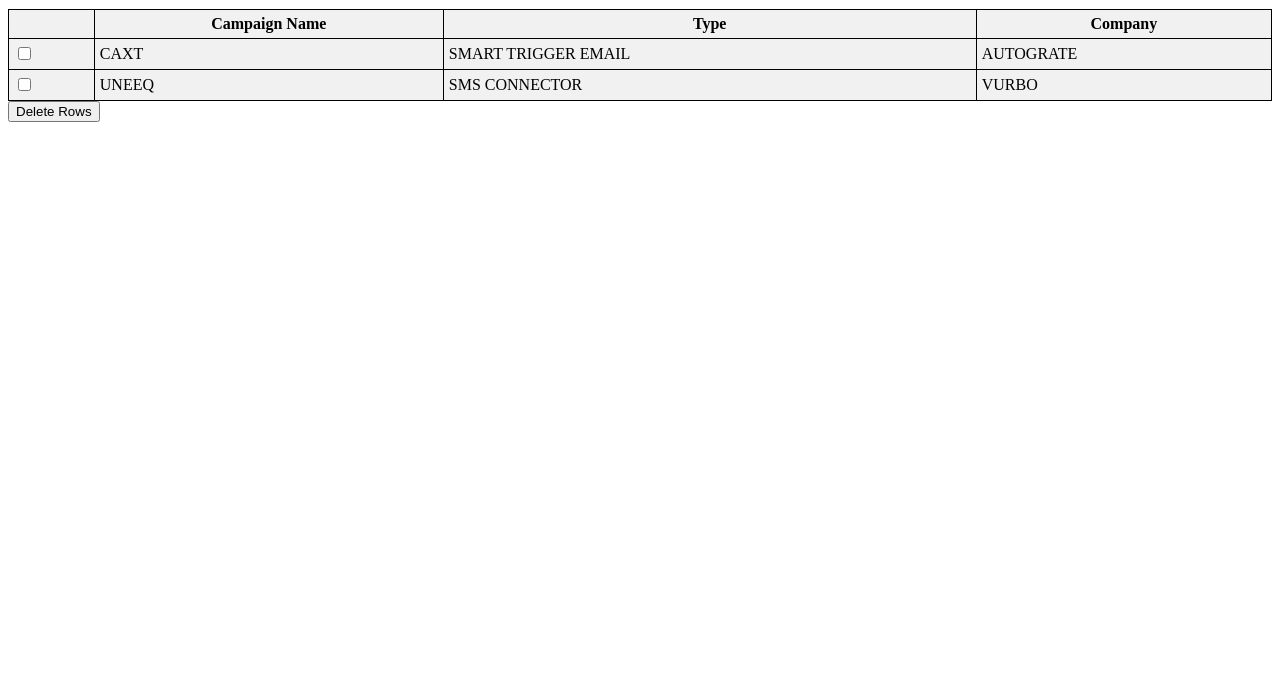
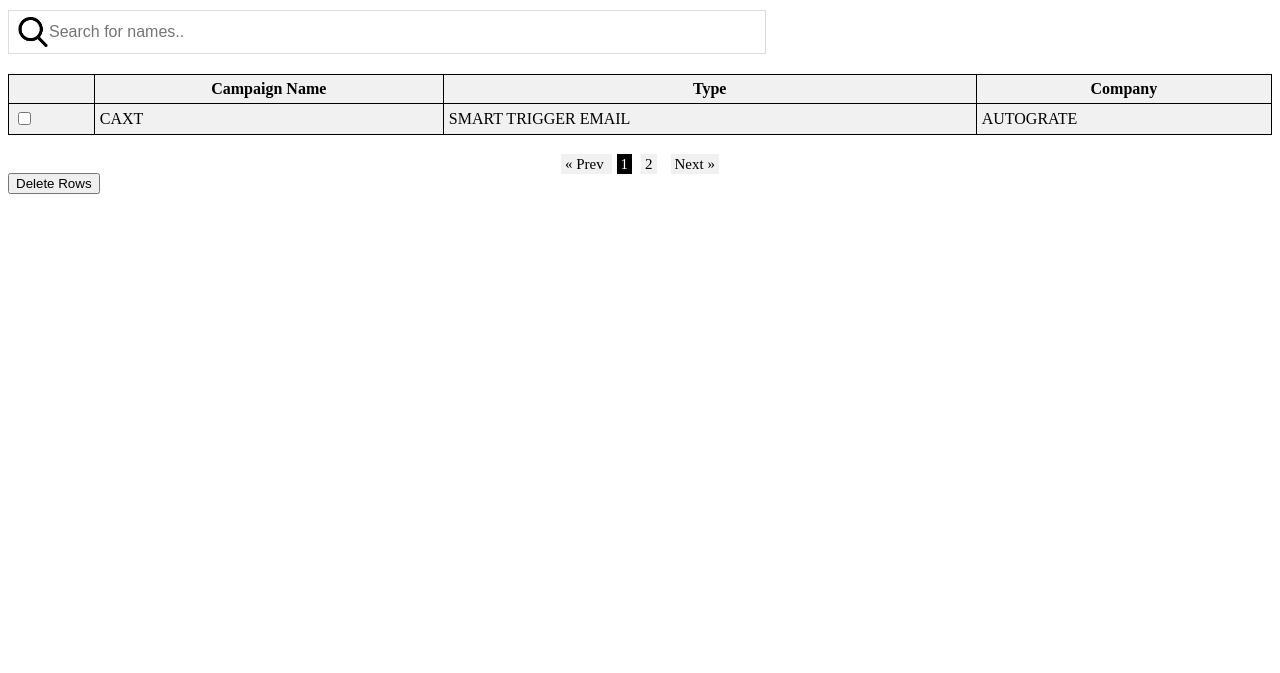
Before and after one commit to lohi212/Campaign_listing, a plain HTML site: page body.html in a window 1280 px wide. Shown: the part 127-800 px from the top of the page. Drawn offline with Linux system fonts and the light colour scheme.

Commit message:
pagination implementation

```diff
--- a/body.html
+++ b/body.html
@@ -1,32 +1,11 @@
 <!DOCTYPE html>
 <html>
-<head>
-<style>
-h1 {
-text-align: center;
-}
-#myInput {
-  background-image: url('img.png');
-  background-size: 30px 30px;
-  background-position: 9px 6px;
-  background-repeat: no-repeat;
-  width: 60%;
-  font-size: 16px;
-  padding: 12px 20px 12px 40px;
-  border: 1px solid #ddd;
-  margin-bottom: 12px;
-}
+<head lang="en">
+  <meta charset="UTF-8">
+  <meta name="viewport" content="width=device-width, initial-scale=1" />
+   <link rel="stylesheet" href="styles.css" />
+</head>
 
-table, th, td {
-  border: 1px solid black;
-  border-collapse: collapse;
-  background-color: #f1f1f1;
-  padding: 5px;
-
-}
-
-</style>
-</head>
 <body>
 
 <h1>Campaign listing page</h1>
@@ -55,8 +34,90 @@ table, th, td {
 	<td>VURBO</td>
   </tr>
 </table>
+<div id="pageNavPosition" style="padding-top: 20px" align="center">
+</div>
+<input type=button value="Delete Rows" onclick="deleteRows()">
+<script type="text/javascript">
 
-<script type="text/javascript">
+var pager = new Pager('dataTbl', 1);
+pager.init();
+pager.showPageNav('pager', 'pageNavPosition');
+pager.showPage(1);
+
+
+ function Pager(tableName, itemsPerPage) {
+	this.tableName = tableName;
+	this.itemsPerPage = itemsPerPage;
+	this.currentPage = 1;
+	this.pages = 0;
+	this.inited = false;
+	this.showRecords = function(from, to) {
+
+	var rows = document.getElementById(tableName).rows;
+	for (var i = 1; i < rows.length; i++) {
+		if (i < from || i > to)
+			rows[i].style.display = 'none';
+		else
+			rows[i].style.display = '';
+	}
+	}
+
+	this.showPage = function(pageNumber) {
+	if (! this.inited) {
+	alert("not inited");
+	return;
+	}
+
+	var oldPageAnchor = document.getElementById('pg'+this.currentPage);
+	oldPageAnchor.className = 'pg-normal';
+	this.currentPage = pageNumber;
+	var newPageAnchor = document.getElementById('pg'+this.currentPage);
+	newPageAnchor.className = 'pg-selected';
+	var from = (pageNumber - 1) * itemsPerPage + 1;
+	var to = from + itemsPerPage - 1;
+	this.showRecords(from, to);
+	}
+
+	this.prev = function() {
+	if (this.currentPage > 1)
+	this.showPage(this.currentPage - 1);
+	}
+
+	this.next = function() {
+	if (this.currentPage < this.pages) {
+	this.showPage(this.currentPage + 1);
+	}
+
+	}
+
+	this.init = function() {
+	var rows = document.getElementById(tableName).rows;
+	var records = (rows.length - 1);
+	this.pages = Math.ceil(records / itemsPerPage);
+	this.inited = true;
+	}
+
+	this.showPageNav = function(pagerName, positionId) {
+	if (! this.inited) {
+	alert("not inited");
+	return;
+
+	}
+
+	var element = document.getElementById(positionId);
+	var pagerHtml = '<span onclick="' + pagerName + '.prev();" class="pg-normal style="margin:5px;"> « Prev </span> ';
+
+for (var page = 1; page <= this.pages; page++)
+
+pagerHtml += '<span id="pg' + page + '" class="pg-normal" onclick="' + pagerName + '.showPage(' + page + ');">' + page + '</span> ';
+
+pagerHtml += '<span onclick="'+pagerName+'.next();" class="pg-normal"> Next »</span>';
+	element.innerHTML = pagerHtml;
+
+
+	}
+
+}
 
 function searchFunction(){
     var input, filter, found, table, tr, td, i, j;
@@ -88,7 +149,8 @@ function deleteRows(){
 }
 
 
-    </script>
-<input type=button value="Delete Rows" onclick="deleteRows()">
+
+</script>
 </body>
+
 </html>
--- /dev/null
+++ b/styles.css
@@ -0,0 +1,38 @@
+h1 {
+text-align: center;
+margin:50px;
+}
+#myInput {
+  background-image: url('img.png');
+  background-size: 30px 30px;
+  background-position: 9px 6px;
+  background-repeat: no-repeat;
+  width: 60%;
+  font-size: 16px;
+  padding: 12px 20px 12px 40px;
+  border: 1px solid #ddd;
+  margin-bottom: 20px;
+}
+
+table, th, td {
+  border: 1px solid black;
+  border-collapse: collapse;
+  background-color: #f1f1f1;
+  padding: 5px;
+
+}
+.pg-normal {
+color: #000000;
+font-size: 15px;
+cursor: pointer;
+background: #f1f1f1;
+padding: 2px 4px 2px 4px;
+margin:5px;
+}
+
+.pg-selected {
+color: #fff;
+font-size: 15px;
+background: #000000;
+padding: 2px 4px 2px 4px;
+}
```
Also changed, not shown: download.png (deleted).
